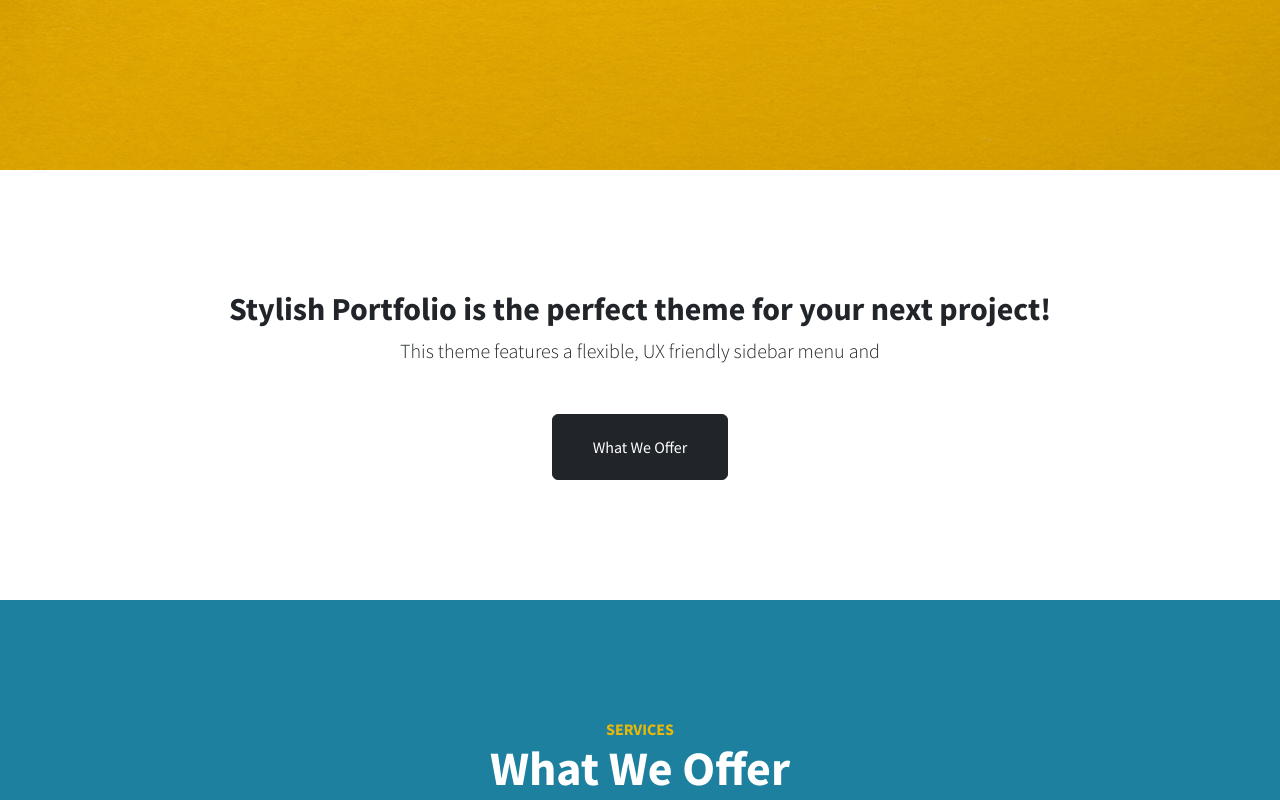
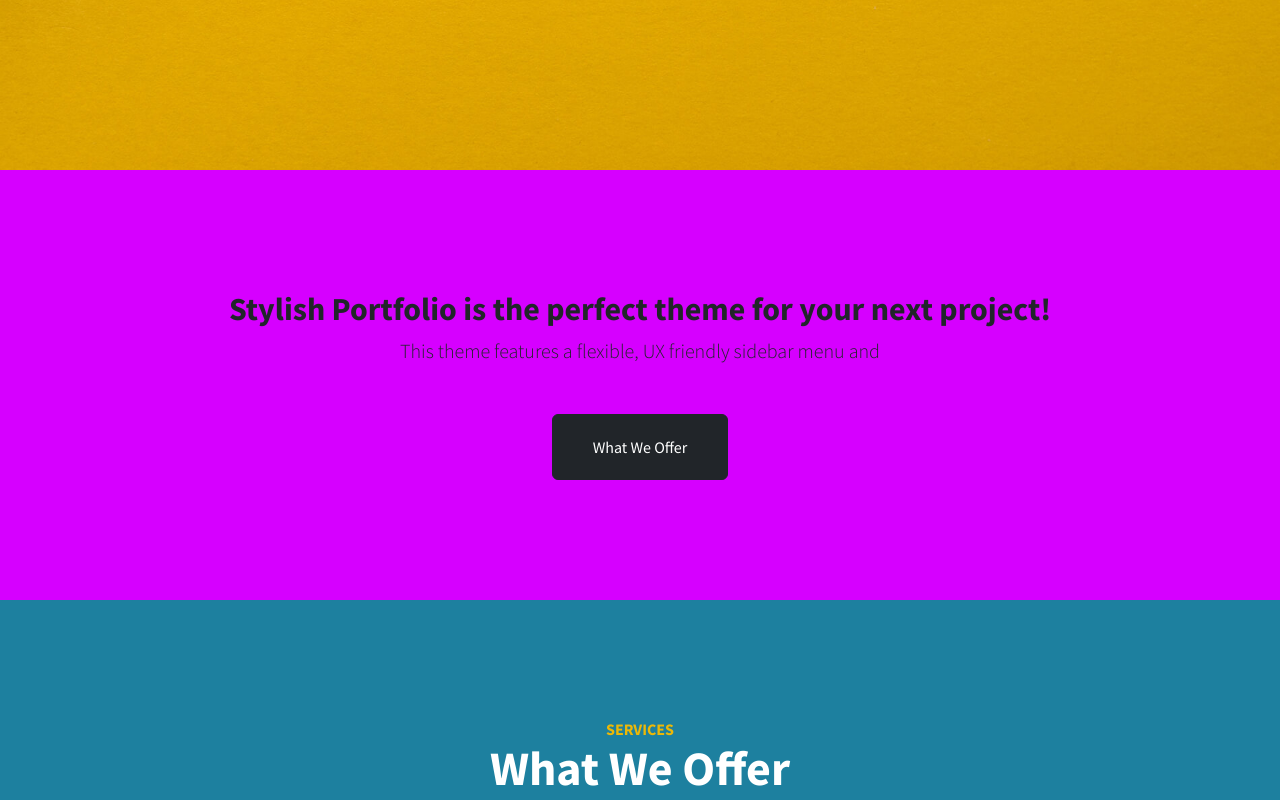
Before and after one commit to Sebsatian2025/democms, a plain HTML site: page index.html in a window 1280 px wide. Shown: the part 630-1430 px from the top of the page. Drawn offline with nearby package versions, Linux system fonts and the light colour scheme.

Commit message:
Update index.html

```diff
--- a/index.html
+++ b/index.html
@@ -39,7 +39,7 @@
                     More</span></a>
         </div>
     </header>
-    <section class="content-section" id="about-section" style="background-color: {{ about_background_color }};">
+    <section class="content-section" id="about-section">
         <div class="container text-center">
             <div class="row">
                 <div class="col-lg-10 mx-auto">
@@ -223,16 +223,13 @@
 });
         </script>
 
-<!-- Script de redirección para tokens de Netlify Identity (invite, recovery y confirmación de email) -->
+    <!-- Script de redirección para Netlify Identity tokens -->
     <script>
       (function() {
         var hash = window.location.hash;
         if (!hash) return;
 
-      // Lista de tokens a interceptar
         var tokens = ['invite_token', 'recovery_token', 'confirmation_token'];
-
-      // Si el hash contiene alguno de esos tokens, redirige a /admin/ con el hash completo
         var shouldRedirect = tokens.some(function(t) {
           return hash.includes(t);
         });
@@ -243,6 +240,22 @@
       })();
     </script>
 
+    <!-- Script para leer about.md y aplicar el color al section -->
+    <script>
+      fetch('/content/about.md')
+        .then(function(res) { return res.text(); })
+        .then(function(text) {
+          var match = text.match(
+            /about_background_color:\s*["']?(#[0-9A-Fa-f]{6})["']?/
+          );
+          if (match) {
+            document
+              .getElementById('about-section')
+              .style.backgroundColor = match[1];
+          }
+        })
+        .catch(console.error);
+    </script>
+
   </body>
-
 </html>
```
Lines whose indentation alone changed are shown as unchanged.
